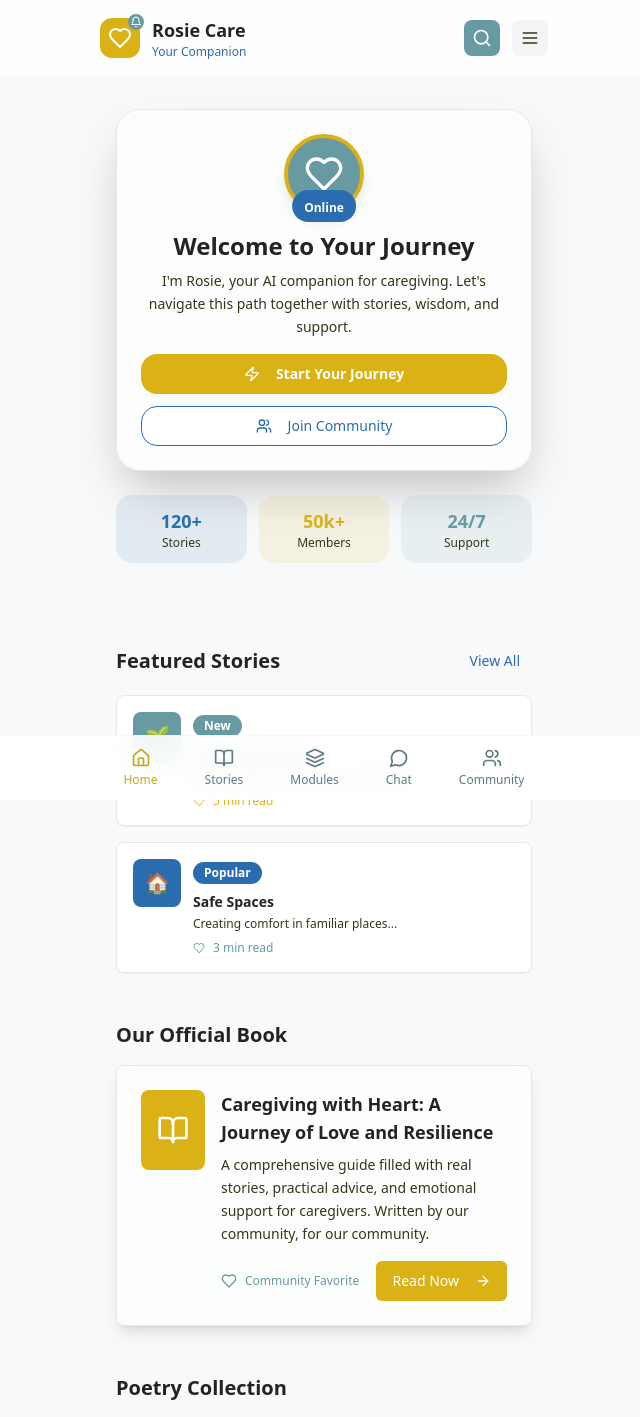
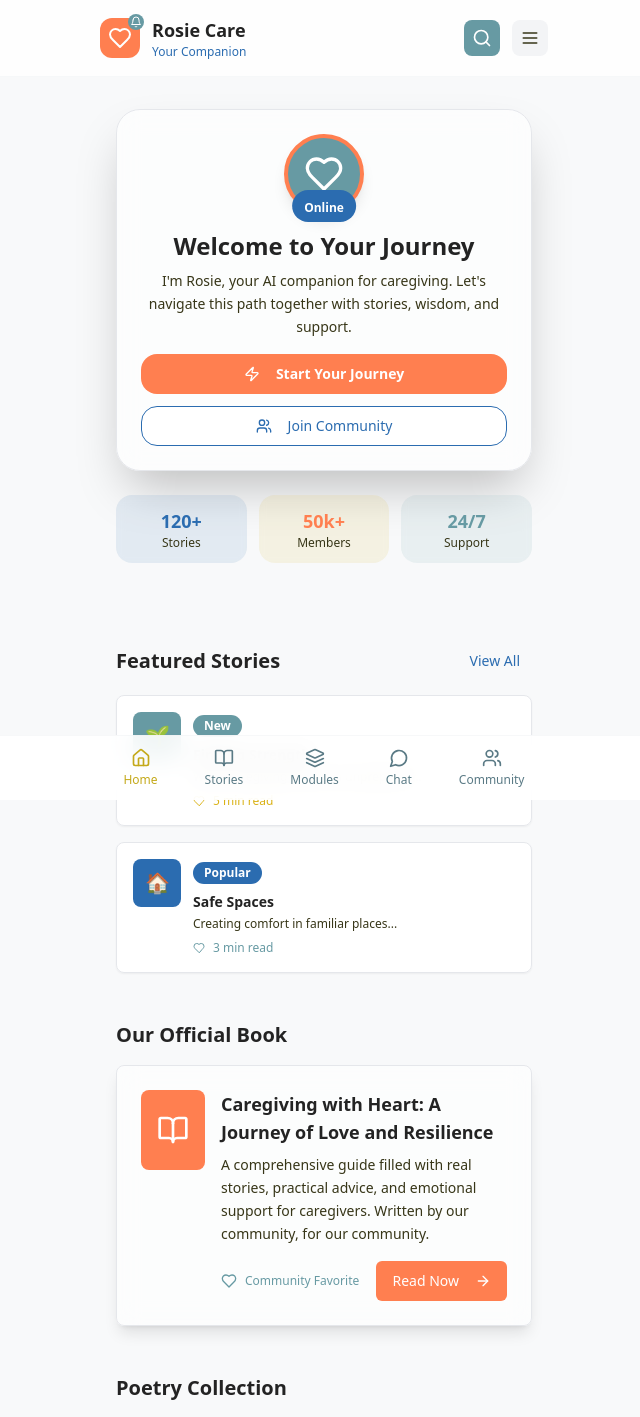
Before and after one commit to ayuyamo/rosie-care-compass-eb7d7aa5, a React (Vite) app: page / in a window 1280 px wide. Shown: the top 1417 px of the page, without its empty margins (316-956 px from the left). Built offline with nearby package versions, Linux system fonts and the light colour scheme.

Commit message:
changed mustard yellow to more vibrant color

```diff
--- a/src/components/OfficialBookSection.tsx
+++ b/src/components/OfficialBookSection.tsx
@@ -16,7 +16,7 @@ const OfficialBookSection = () => {
 
           <Card className="bg-white/60 backdrop-blur-md border border-gray-200 p-6 shadow-lg">
             <div className="flex items-start space-x-4">
-              <div className="w-16 h-20 bg-[#dab216] rounded-lg flex items-center justify-center flex-shrink-0">
+              <div className="w-16 h-20 bg-[#ff7f50] rounded-lg flex items-center justify-center flex-shrink-0">
                 <BookOpen className="h-8 w-8 text-white" />
               </div>
 
@@ -34,7 +34,7 @@ const OfficialBookSection = () => {
                     <span className="text-xs">Community Favorite</span>
                   </div>
                   <Link to="/book-details">
-                    <Button className="bg-[#dab216] text-white text-sm">
+                    <Button className="bg-[#ff7f50] text-white text-sm">
                       Read Now
                       <ArrowRight className="ml-2 h-4 w-4" />
                     </Button>
--- a/src/pages/BookDetails.tsx
+++ b/src/pages/BookDetails.tsx
@@ -55,7 +55,7 @@ const BookDetails = () => {
           {/* Book Overview Card */}
           <Card className="bg-white/90 backdrop-blur-md shadow-lg p-6 mb-6">
             <div className="text-center mb-6">
-              <div className="w-24 h-32 bg-[#dab216] rounded-lg mx-auto mb-4 flex items-center justify-center">
+              <div className="w-24 h-32 bg-[#ff7f50] rounded-lg mx-auto mb-4 flex items-center justify-center">
                 <BookOpen className="h-12 w-12 text-white" />
               </div>
               <h2 className="text-xl font-bold text-[#232323] mb-2">
@@ -75,7 +75,7 @@ const BookDetails = () => {
               </div>
 
               <div className="flex space-x-3">
-                <Button className="flex-1 bg-[#dab216] text-white">
+                <Button className="flex-1 bg-[#ff7f50] text-white">
                   <Download className="mr-2 h-4 w-4" />
                   Download PDF
                 </Button>
@@ -89,7 +89,7 @@ const BookDetails = () => {
           {/* Book Stats */}
           <div className="grid grid-cols-3 gap-3 mb-6">
             <Card className="bg-white/90 backdrop-blur-md p-4 text-center">
-              <div className="font-bold text-lg text-[#dab216]">90</div>
+              <div className="font-bold text-lg text-[#ff7f50]">90</div>
               <div className="text-xs text-[#373618]">Pages</div>
             </Card>
             <Card className="bg-white/90 backdrop-blur-md p-4 text-center">
--- a/src/pages/Community.tsx
+++ b/src/pages/Community.tsx
@@ -49,7 +49,7 @@ const Community = () => {
   ];
 
   const groups = [
-    { name: "Dementia Care Support", members: 1250, color: "#c4a91a" },
+    { name: "Dementia Care Support", members: 1250, color: "#ff7f50" },
     { name: "Legal & Financial", members: 890, color: "#5a7a85" },
     { name: "Home Safety Tips", members: 2100, color: "#4a90a4" }
   ];
@@ -64,9 +64,9 @@ const Community = () => {
                 <ArrowLeft className="h-5 w-5" />
               </Button>
             </Link>
-            <h1 className="text-2xl font-bold text-[#c4a91a]">Community</h1>
+            <h1 className="text-2xl font-bold text-[#ff7f50]">Community</h1>
           </div>
-          <Button className="bg-[#c4a91a] hover:bg-[#c4a91a]/80 text-white">
+          <Button className="bg-[#ff7f50] hover:bg-[#ff7f50]/80 text-white">
             <Plus className="h-4 w-4 mr-2" />
             Post
           </Button>
@@ -94,7 +94,7 @@ const Community = () => {
                       <p className="text-sm text-[#7a8a90]">{group.members} members</p>
                     </div>
                   </div>
-                  <Button variant="outline" size="sm" className="border-[#c4a91a] text-[#c4a91a]">
+                  <Button variant="outline" size="sm" className="border-[#ff7f50] text-[#ff7f50]">
                     Join
                   </Button>
                 </div>
@@ -117,7 +117,7 @@ const Community = () => {
                     <img
                       src={post.avatar}
                       alt={post.author}
-                      className="w-10 h-10 rounded-full border-2 border-[#c4a91a]"
+                      className="w-10 h-10 rounded-full border-2 border-[#ff7f50]"
                     />
                     <div className="flex-1">
                       <div className="flex items-center space-x-2">
@@ -125,7 +125,7 @@ const Community = () => {
                         <Badge
                           variant="outline"
                           className="text-xs"
-                          style={{ borderColor: "#c4a91a", color: "#c4a91a" }}
+                          style={{ borderColor: "#ff7f50", color: "#ff7f50" }}
                         >
                           {post.category}
                         </Badge>
@@ -137,7 +137,7 @@ const Community = () => {
                   <p className="text-[#5a7a85] mb-4">{post.content}</p>
 
                   <div className="flex items-center space-x-4">
-                    <button className="flex items-center space-x-1 text-[#c4a91a] hover:text-[#c4a91a]/80">
+                    <button className="flex items-center space-x-1 text-[#ff7f50] hover:text-[#ff7f50]/80">
                       <Heart className="h-4 w-4" />
                       <span className="text-sm">{post.likes}</span>
                     </button>
--- a/src/pages/Index.tsx
+++ b/src/pages/Index.tsx
@@ -31,7 +31,7 @@ const Index = () => {
         <div className="flex items-center justify-between max-w-md mx-auto">
           <div className="flex items-center space-x-3">
             <div className="relative">
-              <div className="w-10 h-10 bg-[#dab216] rounded-xl flex items-center justify-center">
+              <div className="w-10 h-10 bg-[#ff7f50] rounded-xl flex items-center justify-center">
                 <Heart className="h-6 w-6 text-white" />
               </div>
               <div className="absolute -top-1 -right-1 w-4 h-4 bg-[#679aa3] rounded-full flex items-center justify-center">
@@ -62,7 +62,7 @@ const Index = () => {
             {/* Profile Card */}
             <div className="bg-white/60 backdrop-blur-md border border-gray-200 rounded-3xl p-6 shadow-2xl mb-6">
               <div className="relative mb-4">
-                <div className="w-20 h-20 rounded-full mx-auto border-4 border-[#dab216] bg-[#679aa3] shadow-lg flex items-center justify-center">
+                <div className="w-20 h-20 rounded-full mx-auto border-4 border-[#ff7f50] bg-[#679aa3] shadow-lg flex items-center justify-center">
                   <Heart className="h-10 w-10 text-white" />
                 </div>
                 <div className="absolute -bottom-2 left-1/2 transform -translate-x-1/2 bg-[#2b6cb0] px-3 py-1 rounded-full">
@@ -78,7 +78,7 @@ const Index = () => {
                 I'm Rosie, your AI companion for caregiving. Let's navigate this path together with stories, wisdom, and support.
               </p>
 
-              <Button className="w-full bg-[#dab216]  text-white font-bold py-3 rounded-2xl mb-3">
+              <Button className="w-full bg-[#ff7f50]  text-white font-bold py-3 rounded-2xl mb-3">
                 <Zap className="mr-2 h-5 w-5" />
                 Start Your Journey
               </Button>
@@ -96,7 +96,7 @@ const Index = () => {
                 <div className="text-xs text-[#373618]">Stories</div>
               </div>
               <div className="backdrop-blur-sm rounded-2xl p-3 bg-[rgba(218,178,22,0.1)]">
-                <div className="font-bold text-lg text-[#dab216]">50k+</div>
+                <div className="font-bold text-lg text-[#ff7f50]">50k+</div>
                 <div className="text-xs text-[#373618]">Members</div>
               </div>
               <div className="backdrop-blur-sm rounded-2xl p-3 bg-[rgba(103,154,163,0.1)]">
```
